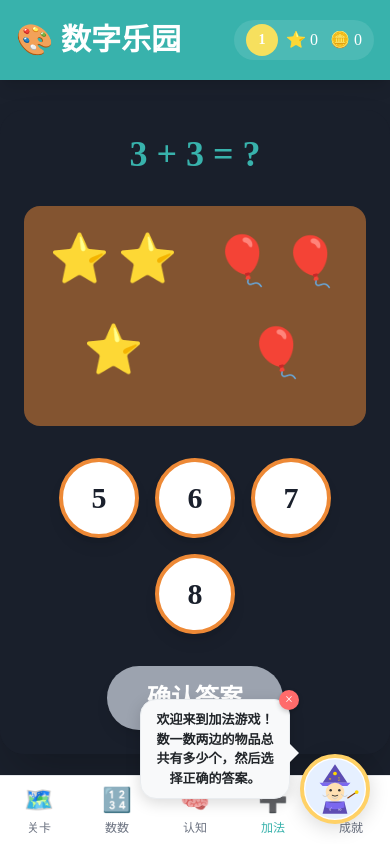
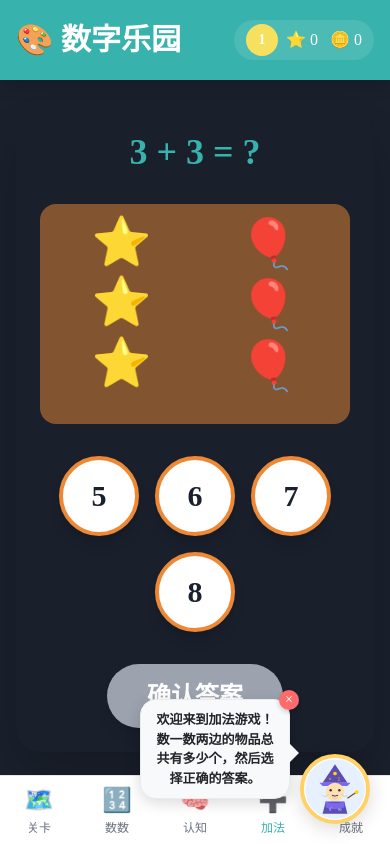
Before and after one commit to quanyipinghe/number-paradise, a Vue app: page /addition in a window 390 px wide. Built offline with nearby package versions, Linux system fonts and the light colour scheme; a web font is replaced by a local one; what tdesign-vue-next would draw is missing.

Commit message:
fix:修复数数和加法页面内容在手机端显示不全的问题

```diff
--- a/src/Layout.vue
+++ b/src/Layout.vue
@@ -51,7 +51,7 @@
         </div>
       </div>
     </nav>
-    <main class="flex-grow overflow-y-auto bg-brand-bg pt-20">
+    <main class="flex-grow overflow-y-auto bg-brand-bg pt-20 pb-16 md:pb-0">
       <router-view v-slot="{ Component }">
         <transition name="fade" mode="out-in">
           <component :is="Component" />
@@ -126,7 +126,17 @@ const mobileRoutes = [
 /* 为移动端底部导航添加额外的底部内边距 */
 @media (max-width: 768px) {
   .flex-grow {
-    padding-bottom: 60px;
+    padding-bottom: 70px; /* 增加底部内边距 */
+  }
+
+  /* 确保固定在底部的元素不会被底部导航栏遮挡 */
+  .fixed.bottom-0 {
+    bottom: 70px;
+  }
+
+  /* 排除底部导航栏本身 */
+  .fixed.bottom-0.z-40 {
+    bottom: 0;
   }
 }
 </style>
--- a/src/pages/AdditionGamePage.vue
+++ b/src/pages/AdditionGamePage.vue
@@ -1,7 +1,7 @@
 <template>
-  <div class="flex h-full w-full items-center justify-center">
+  <div class="flex h-full w-full items-center justify-center py-6 sm:py-8 md:py-10 px-4 sm:px-6 md:px-8">
     <div
-      class="w-full max-w-3xl rounded-3xl bg-brand-bg/90 p-6 text-center shadow-2xl backdrop-blur-sm sm:p-10"
+      class="w-full max-w-3xl rounded-3xl bg-brand-bg/90 p-6 text-center shadow-2xl backdrop-blur-sm sm:p-10 my-8 sm:my-10 md:my-12"
     >
       <h1 class="mb-4 text-4xl font-bold text-brand-primary sm:text-5xl">
         {{ firstNumber }} + {{ secondNumber }} = ?
--- a/src/pages/NumberCognitionPage.vue
+++ b/src/pages/NumberCognitionPage.vue
@@ -1,7 +1,7 @@
 <template>
-  <div class="p-4 sm:p-6 md:p-8">
+  <div class="p-4 pt-6 pb-16 sm:p-6 sm:pt-8 sm:pb-20 md:p-8 md:pt-10 md:pb-24">
     <header class="mb-6 text-center">
-      <h1 class="text-5xl font-bold text-brand-primary">互动数字认知</h1>
+      <h1 class="text-4xl sm:text-5xl font-bold text-brand-primary">互动数字认知</h1>
       <p class="mt-2 text-lg text-brand-text">
         点击下面的数字宝宝，听听它的声音吧！
       </p>
```
